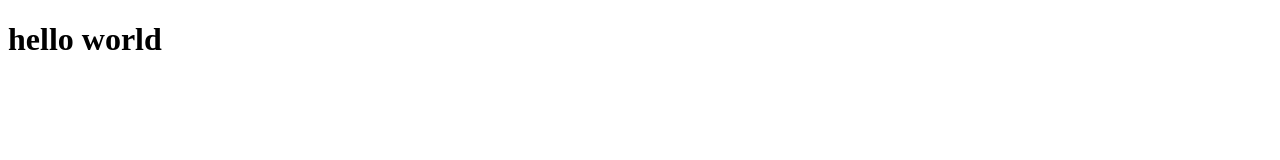
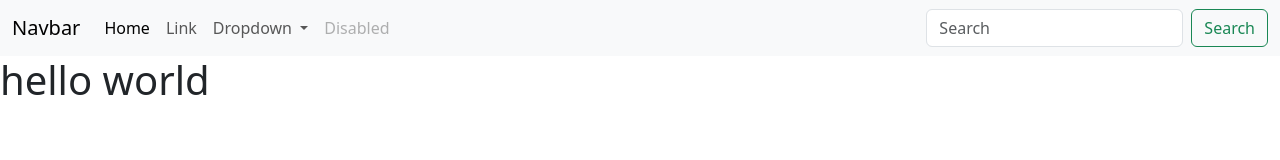
Before and after one commit to matiiiastorres/Comision-59i, a plain HTML site: page index.html in a window 1280 px wide. Drawn offline with nearby package versions, Linux system fonts and the light colour scheme.

Commit message:
agregue navbar

```diff
--- a/index.html
+++ b/index.html
@@ -4,9 +4,54 @@
     <meta charset="UTF-8">
     <meta http-equiv="X-UA-Compatible" content="IE=edge">
     <meta name="viewport" content="width=device-width, initial-scale=1.0">
+    <link href="https://cdn.jsdelivr.net/npm/bootstrap@5.3.0/dist/css/bootstrap.min.css" rel="stylesheet" integrity="sha384-9ndCyUaIbzAi2FUVXJi0CjmCapSmO7SnpJef0486qhLnuZ2cdeRhO02iuK6FUUVM" crossorigin="anonymous">
     <title>guithub</title>
 </head>
 <body>
+    <nav class="navbar navbar-expand-lg bg-body-tertiary">
+  <div class="container-fluid">
+    <a class="navbar-brand" href="#">Navbar</a>
+    <button class="navbar-toggler" type="button" data-bs-toggle="collapse" data-bs-target="#navbarSupportedContent" aria-controls="navbarSupportedContent" aria-expanded="false" aria-label="Toggle navigation">
+      <span class="navbar-toggler-icon"></span>
+    </button>
+    <div class="collapse navbar-collapse" id="navbarSupportedContent">
+      <ul class="navbar-nav me-auto mb-2 mb-lg-0">
+        <li class="nav-item">
+          <a class="nav-link active" aria-current="page" href="#">Home</a>
+        </li>
+        <li class="nav-item">
+          <a class="nav-link" href="#">Link</a>
+        </li>
+        <li class="nav-item dropdown">
+          <a class="nav-link dropdown-toggle" href="#" role="button" data-bs-toggle="dropdown" aria-expanded="false">
+            Dropdown
+          </a>
+          <ul class="dropdown-menu">
+            <li><a class="dropdown-item" href="#">Action</a></li>
+            <li><a class="dropdown-item" href="#">Another action</a></li>
+            <li><hr class="dropdown-divider"></li>
+            <li><a class="dropdown-item" href="#">Something else here</a></li>
+          </ul>
+        </li>
+        <li class="nav-item">
+          <a class="nav-link disabled">Disabled</a>
+        </li>
+      </ul>
+      <form class="d-flex" role="search">
+        <input class="form-control me-2" type="search" placeholder="Search" aria-label="Search">
+        <button class="btn btn-outline-success" type="submit">Search</button>
+      </form>
+    </div>
+  </div>
+</nav>
+
     <h1>hello world</h1>
+
+
+
+
+
+    <script src="https://cdn.jsdelivr.net/npm/@popperjs/core@2.11.8/dist/umd/popper.min.js" integrity="sha384-I7E8VVD/ismYTF4hNIPjVp/Zjvgyol6VFvRkX/vR+Vc4jQkC+hVqc2pM8ODewa9r" crossorigin="anonymous"></script>
+<script src="https://cdn.jsdelivr.net/npm/bootstrap@5.3.0/dist/js/bootstrap.min.js" integrity="sha384-fbbOQedDUMZZ5KreZpsbe1LCZPVmfTnH7ois6mU1QK+m14rQ1l2bGBq41eYeM/fS" crossorigin="anonymous"></script>
 </body>
 </html>
```
